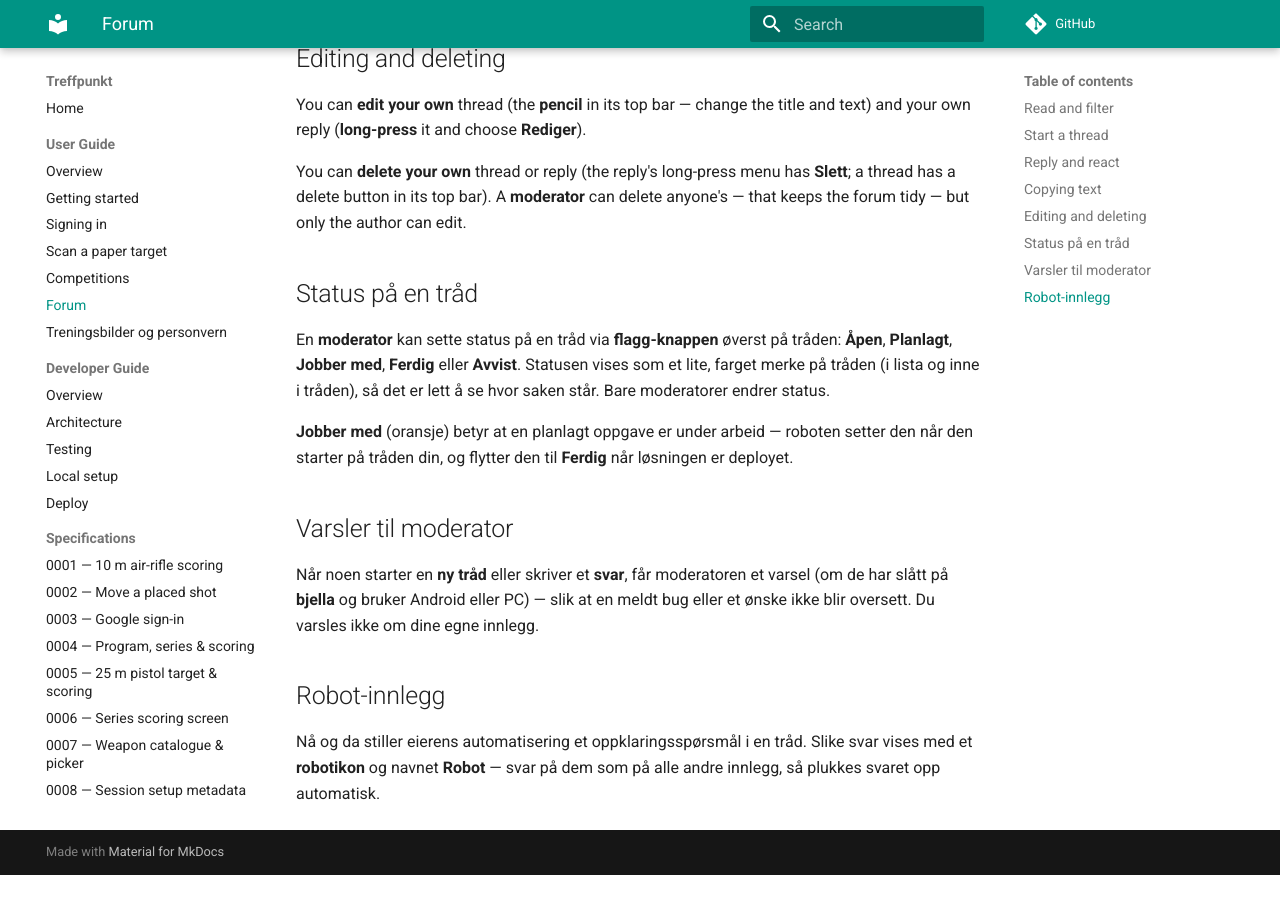
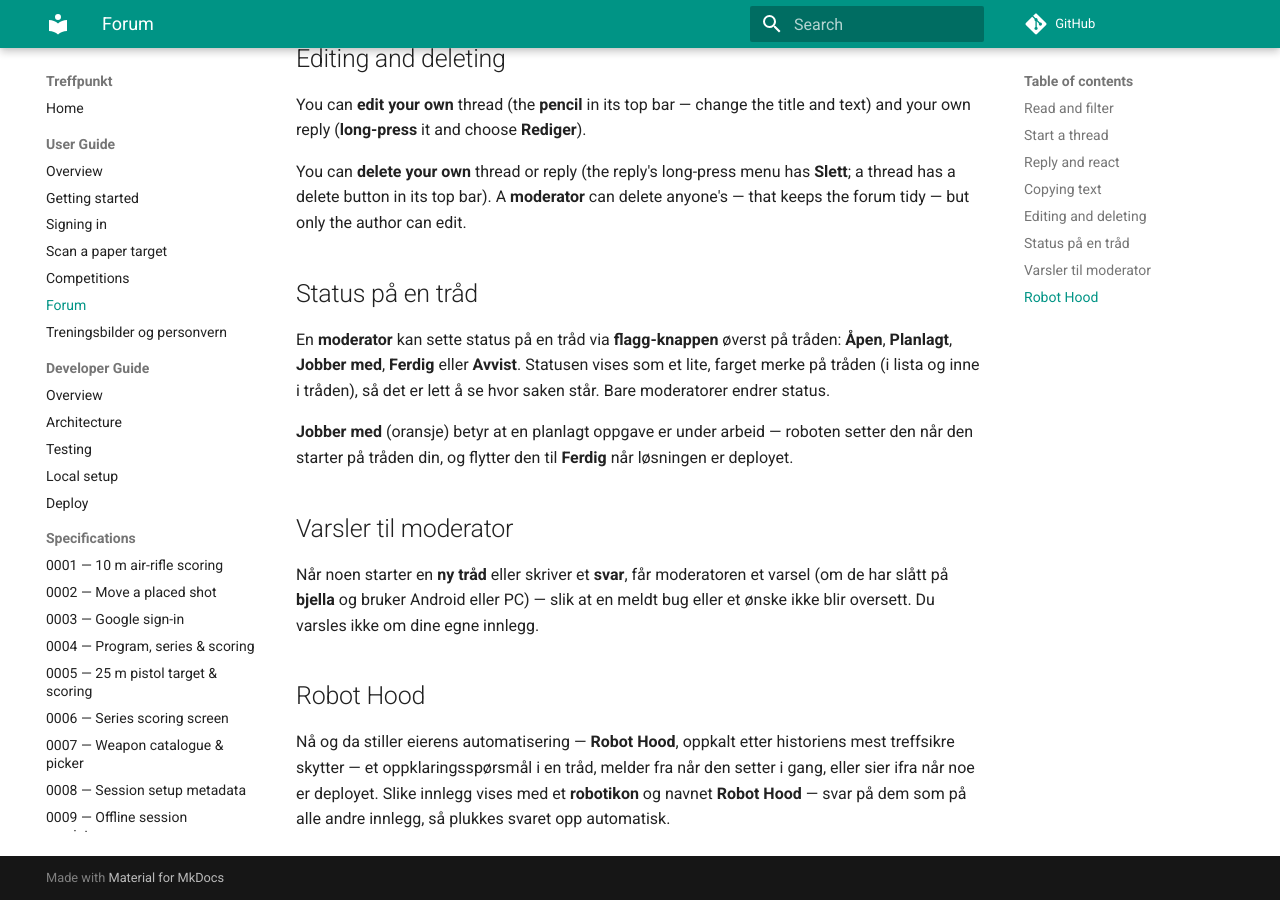
Before and after one commit to roykollensvendsen/treffpunkt, an MkDocs documentation site: the page built from docs/user/forum.md, in a window 1280 px wide and 900 px high, scrolled down 1370 px. Built offline with MkDocs 1.6.1 and Material for MkDocs 9.7.7, drawn with Linux system fonts in a browser that asks for light colours; comment, search, counter and statistics services are not loaded; before the commit the page ends 2245 px from its top, so only the background shows below that.

Commit message:
feat(forum): the robot introduces itself as Robot Hood
The automation that answers on the forum needed a friendlier name than
the plain «Robot». The owners chose Robot Hood — after history's most
famous marksman, a fitting patron for an app about hitting the mark.
Only the displayed byline changes; the icon, the behaviour and the
`Robot: ` body convention in existing posts stay exactly as they are.

- Spec 0119; the spec-0112 widget test asserts the new byline.

```diff
--- a/docs/user/forum.md
+++ b/docs/user/forum.md
@@ -76,8 +76,11 @@
 meldt bug eller et ønske ikke blir oversett. Du varsles ikke om dine egne
 innlegg.
 
-## Robot-innlegg
+## Robot Hood
 
-Nå og da stiller eierens automatisering et oppklaringsspørsmål i en
-tråd. Slike svar vises med et **robotikon** og navnet **Robot** — svar
-på dem som på alle andre innlegg, så plukkes svaret opp automatisk.
+Nå og da stiller eierens automatisering — **Robot Hood**, oppkalt etter
+historiens mest treffsikre skytter — et oppklaringsspørsmål i en tråd,
+melder fra når den setter i gang, eller sier ifra når noe er deployet.
+Slike innlegg vises med et **robotikon** og navnet **Robot Hood** —
+svar på dem som på alle andre innlegg, så plukkes svaret opp
+automatisk.
--- a/mkdocs.yml
+++ b/mkdocs.yml
@@ -149,6 +149,7 @@
       - "0116 — Ett Fortsett felt-økt-kort": specs/0116-felt-resume-front-page-only.md
       - "0117 — Jobber med-status i forumet": specs/0117-forum-in-progress-status.md
       - "0118 — Lokaltid overalt": specs/0118-local-time-everywhere.md
+      - "0119 — Robot Hood": specs/0119-robot-hood.md
   - Decisions:
       - ADR-0001 Flutter: adr/0001-frontend-flutter.md
       - ADR-0002 Supabase: adr/0002-backend-supabase.md
```
Also changed, not shown: docs/CHANGELOG.md (+6 -0 lines), docs/specs/0119-robot-hood.md (added, +31 -0 lines), 2 other files.
